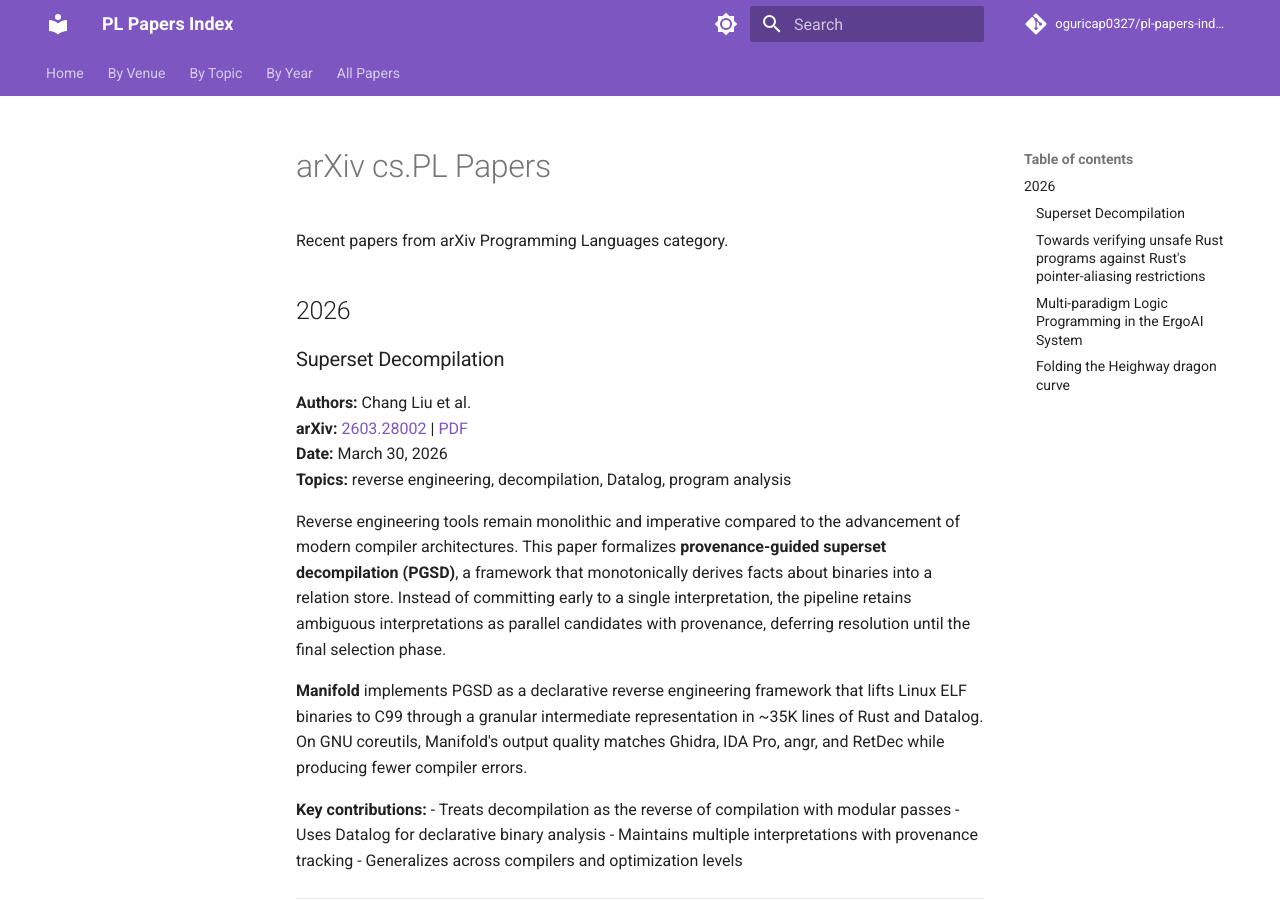
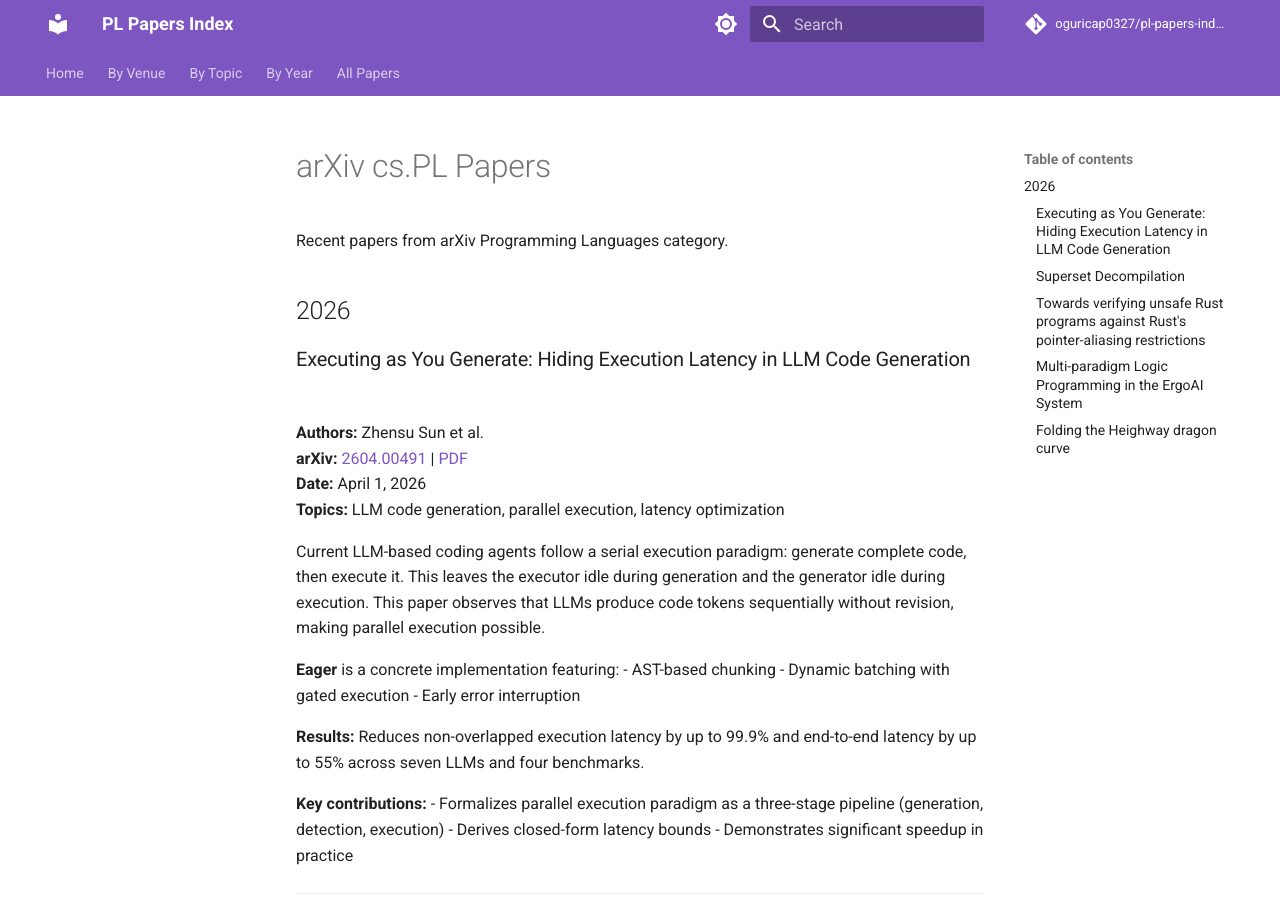
Before and after one commit to oguricap0327/pl-papers-index, an MkDocs documentation site: the page built from docs/venues/arxiv.md, in a window 1280 px wide and 900 px high. Built offline with MkDocs 1.6.1 and Material for MkDocs 9.7.7, drawn with Linux system fonts in a browser that asks for light colours; comment, search, counter and statistics services are not loaded.

Commit message:
Add arXiv paper: Executing as You Generate (2604.00491)

```diff
--- a/docs/venues/arxiv.md
+++ b/docs/venues/arxiv.md
@@ -3,6 +3,28 @@
 Recent papers from arXiv Programming Languages category.
 
 ## 2026
+
+### Executing as You Generate: Hiding Execution Latency in LLM Code Generation
+**Authors:** Zhensu Sun et al.
+**arXiv:** [2604.00491](https://arxiv.org/abs/2604.00491) | [PDF](https://arxiv.org/pdf/2604.00491)
+**Date:** April 1, 2026
+**Topics:** LLM code generation, parallel execution, latency optimization
+
+Current LLM-based coding agents follow a serial execution paradigm: generate complete code, then execute it. This leaves the executor idle during generation and the generator idle during execution. This paper observes that LLMs produce code tokens sequentially without revision, making parallel execution possible.
+
+**Eager** is a concrete implementation featuring:
+- AST-based chunking
+- Dynamic batching with gated execution
+- Early error interruption
+
+**Results:** Reduces non-overlapped execution latency by up to 99.9% and end-to-end latency by up to 55% across seven LLMs and four benchmarks.
+
+**Key contributions:**
+- Formalizes parallel execution paradigm as a three-stage pipeline (generation, detection, execution)
+- Derives closed-form latency bounds
+- Demonstrates significant speedup in practice
+
+---
 
 ### Superset Decompilation
 **Authors:** Chang Liu et al.
```
